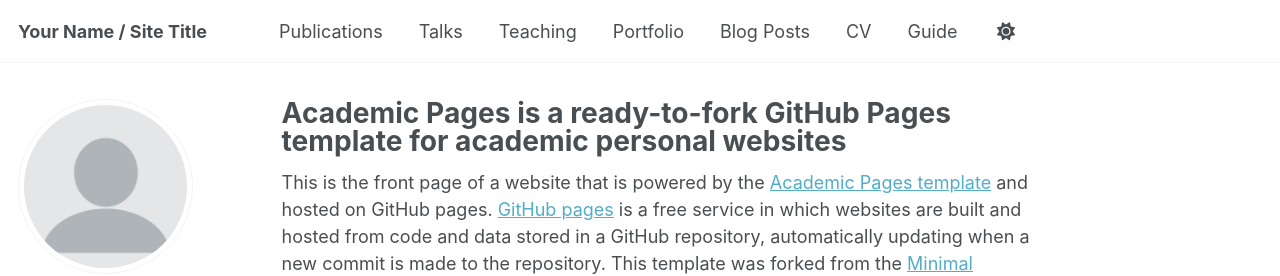
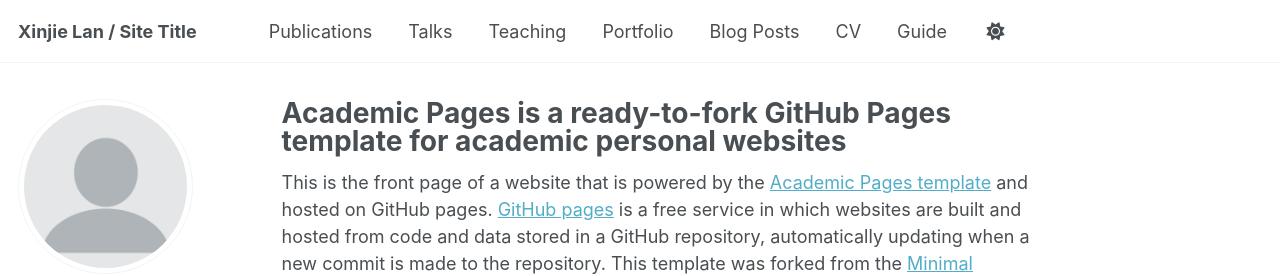
Before and after one commit to xinjie-ethan-lan/xinjie-ethan-lan.github.io, a Jekyll site: the page built from _pages/about.md, in a window 1280 px wide. Shown: the top 276 px of the page. Built offline with Jekyll 4.4.1, drawn with Linux system fonts in a browser that asks for light colours; some web fonts are replaced; a script that is not in the unit is left out.

Commit message:
Update _config.yml

```diff
--- a/_config.yml
+++ b/_config.yml
@@ -9,11 +9,11 @@
 # Basic Site Settings
 locale                   : "en-US"
 site_theme               : "default"
-title                    : "Your Name / Site Title"
+title                    : "Xinjie Lan / Site Title"
 title_separator          : "-"
 name                     : &name "Your Name"
 description              : &description "personal description"
-url                      : https://academicpages.github.io # the base hostname & protocol for your site e.g. "https://[your GitHub username].github.io" or if you already have some other page hosted on Github then use "https://[your GitHub username].github.io/[Your Repo Name]"
+url                      : https://xinjie-ethan-lan.github.io # the base hostname & protocol for your site e.g. "https://[your GitHub username].github.io" or if you already have some other page hosted on Github then use "https://[your GitHub username].github.io/[Your Repo Name]"
 baseurl                  : "" # the subpath of your site, e.g. "/blog"
 repository               : "academicpages/academicpages.github.io"
 
```
